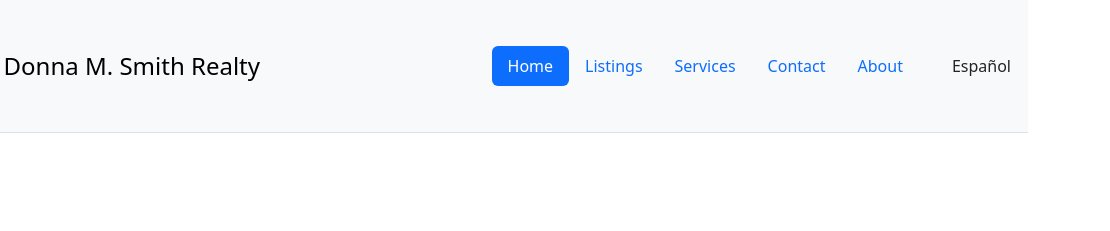
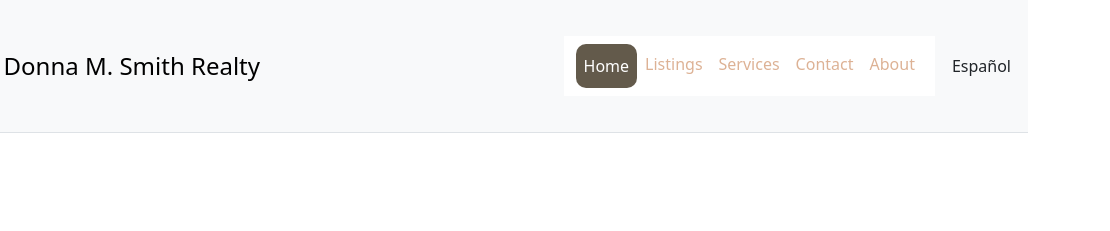
Before and after one commit to mikejonez281/Donna_Smith_Realtor, a plain HTML site: page frontend/index.html in a window 1280 px wide. Shown: the top 231 px of the page, 170-1280 px from the left. Drawn offline with nearby package versions, Linux system fonts and the light colour scheme.

Commit message:
Added new nav links

```diff
--- a/frontend/app.js
+++ b/frontend/app.js
@@ -145,6 +145,9 @@ function updateTranslations() {
 //     updateContent(); // Re-render carousel with new language
 // });
 
-// Event Listeners
+// Event Listeners (Modified)
 window.addEventListener('hashchange', updateContent);
-window.addEventListener('load', updateContent);
+window.addEventListener('load', () => {
+    updateContent();
+    renderHome(); // Initial render after DOM is loaded
+});
--- a/frontend/index.html
+++ b/frontend/index.html
@@ -38,12 +38,12 @@
           <!-- Added some spacing with 'ms-2' -->
         </a>
 
-        <!-- Navigation Menu and Button wrapped together for alignment -->
-        <div class="d-flex align-items-center">
+        <!-- Navigation Menu and Button wrapped together for alignment  -->
+         <!-- <div class="d-flex align-items-center"> -->
           <!-- Navigation links -->
-          <ul class="nav nav-pills me-3">
-            <!-- Added 'me-3' to create space between the nav links and the button -->
-            <li class="nav-item">
+           <!-- <ul class="nav nav-pills me-3">  -->
+           <!-- !-Added 'me-3' to create space between the nav links and the button   -->
+              <!-- <li class="nav-item">
               <a href="#" class="nav-link active" aria-current="page">Home</a>
             </li>
             <li class="nav-item"><a href="#" class="nav-link">Listings</a></li>
@@ -52,7 +52,37 @@
             </li>
             <li class="nav-item"><a href="#" class="nav-link">Contact</a></li>
             <li class="nav-item"><a href="#" class="nav-link">About</a></li>
-          </ul>
+          </ul>  -->
+
+          <nav class="navbar navbar-expand-lg navbar-custom navbar-dark">
+            <div class="container-fluid">
+
+              <button class="navbar-toggler custom-background" type="button" data-bs-toggle="collapse" data-bs-target="#navbarNav" aria-controls="navbarNav" aria-expanded="false" aria-label="Toggle navigation">
+                <span class="navbar-toggler-icon"></span>
+              </button>
+              <div class="collapse navbar-collapse justify-content-end" id="navbarNav">
+                <ul class="navbar-nav">
+                  <li class="nav-item">
+                    <a class="nav-link active rounded-button" aria-current="page" href="#">Home</a>
+                  </li>
+                  <li class="nav-item">
+                    <a class="nav-link" href="#">Listings</a>
+                  </li>
+                  <li class="nav-item">
+                    <a class="nav-link" href="#">Services</a>
+                  </li>
+                  <li class="nav-item">
+                    <a class="nav-link" href="#">Contact</a>
+                  </li>
+                  <li class="nav-item">
+                    <a class="nav-link" href="#">About</a>
+                  </li>
+                </ul>
+              </div>
+            </div>
+          </nav>
+
+
 
           <!-- Language switch button -->
           <button class="btn custom-btn-primary btn-md px-3" id="language-switch">
--- a/frontend/styles.css
+++ b/frontend/styles.css
@@ -85,6 +85,7 @@ transition: color .15sease-in-out, background-color .15sease-in-out, border-colo
     --bs-btn-color: #ffc8c8;
     --bs-btn-bg: #645a4c;
     --bs-btn-border-color: #645a4c;
+    /* Español Button */
     --bs-btn-hover-color: #ffc8c8;
     --bs-btn-hover-bg: #151A1F;
     --bs-btn-hover-border-color: #0a58ca;
@@ -97,3 +98,46 @@ transition: color .15sease-in-out, background-color .15sease-in-out, border-colo
     --bs-btn-disabled-bg: #0d6efd;
     --bs-btn-disabled-border-color: #0d6efd;
 }
+
+.navbar-custom .navbar-nav .nav-link {
+    color: #ddb295;
+}
+
+.navbar-custom .navbar-nav .nav-link:hover{
+    color: black;
+}
+
+.navbar-custom .navbar-nav .nav-link:active{
+    color: #ddb295;
+}
+
+
+.rounded-button {
+    background-color: #635a4b;
+    color: #ddb295;
+    border: none;
+    padding: 10px 20px;
+    text-align: center;
+    text-decoration: none;
+    display: inline-block;
+    font-size: 16px;
+    border-radius: 20px;
+    cursor: pointer;
+}
+
+.nav-item .active { /* Style the active link as a button */
+    background-color: #635a4b;
+    color: #ddb295;
+    border: none;
+    padding: 10px 20px;
+    text-align: center;
+    text-decoration: none;
+    display: inline-block;
+    font-size: 16px;
+    border-radius: 10px;
+    cursor: pointer;
+}
+
+.custom-background {
+    background-color: #635a4b!important;
+}
```
